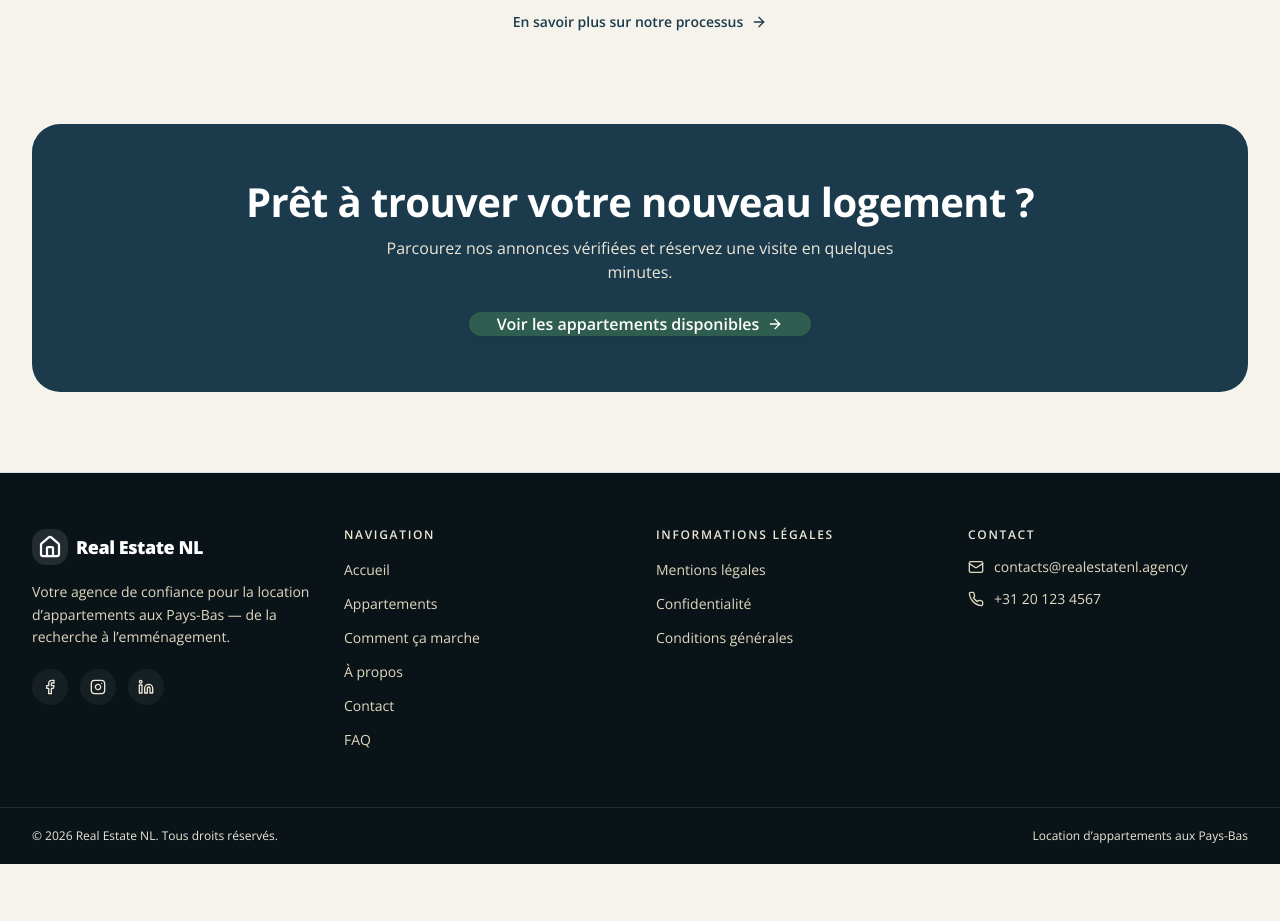
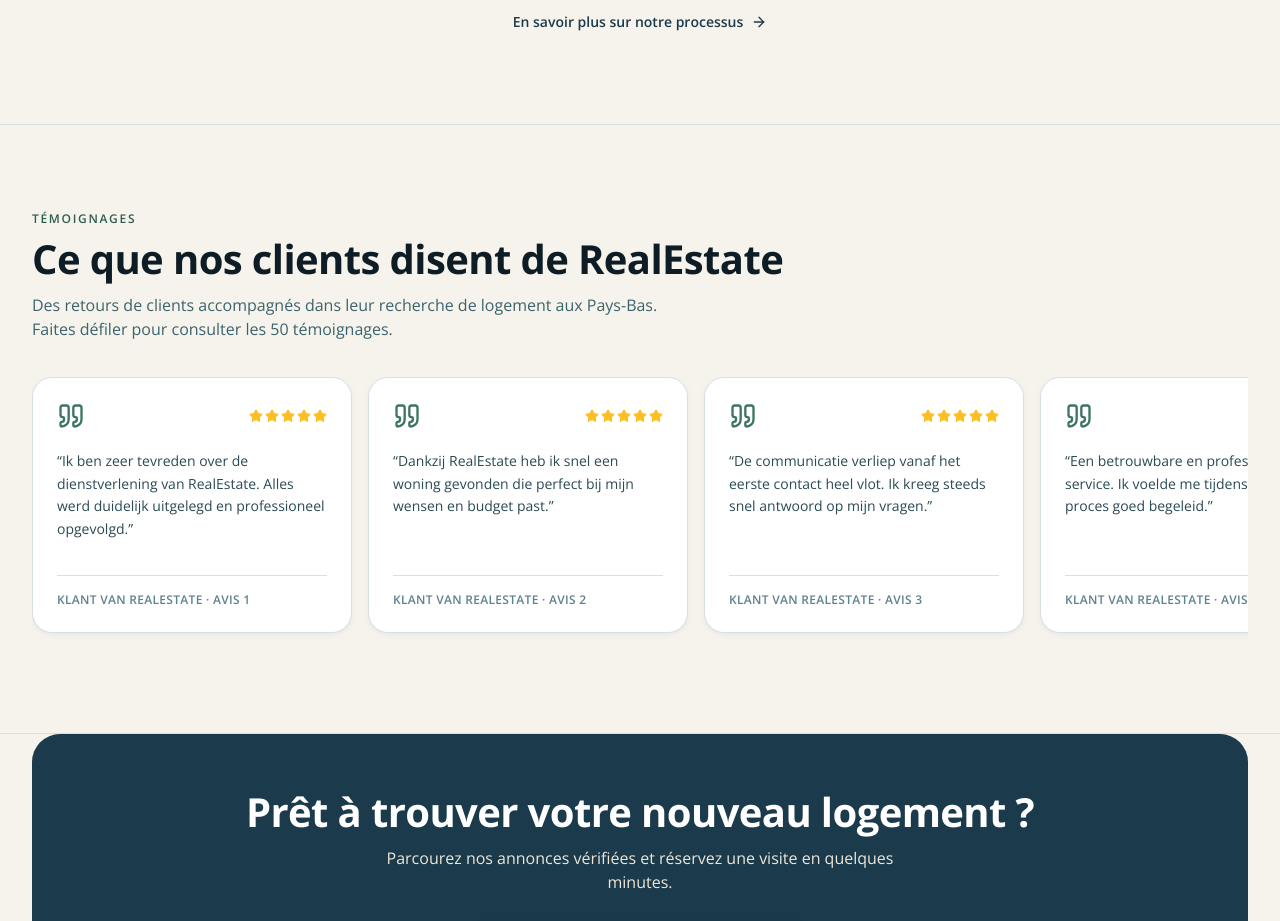
Before and after one commit to Medellin20/RealEstate, a Next.js app: page / in a window 1280 px wide. Shown: the part 1740-2661 px from the top of the page. Before the commit the page ends 2604 px from the top, so only its background shows below. Built offline with nearby package versions, Linux system fonts and the light colour scheme; no server answers; the database is empty.

Commit message:
New Configs

```diff
--- a/app/(public)/page.tsx
+++ b/app/(public)/page.tsx
@@ -1,7 +1,7 @@
 import Link from 'next/link';
 import Image from 'next/image';
 import type { Metadata } from 'next';
-import { ArrowRight, ShieldCheck, KeyRound, CalendarCheck, Building2 } from 'lucide-react';
+import { ArrowRight, ShieldCheck, KeyRound, CalendarCheck, Building2, Quote, Star } from 'lucide-react';
 import { HeroSearchBar } from '@/components/properties/hero-search-bar';
 import { PropertyCard } from '@/components/properties/property-card';
 import { FadeIn } from '@/components/ui/fade-in';
@@ -9,6 +9,7 @@
 import { Button } from '@/components/ui/button';
 import { getFeaturedProperties } from '@/lib/data/properties';
 import { DUTCH_CITIES } from '@/lib/utils/constants';
+import { DUTCH_TESTIMONIALS } from '@/lib/data/testimonials';
 
 export const revalidate = 60;
 
@@ -182,6 +183,41 @@
         </div>
       </section>
 
+      {/* TÉMOIGNAGES CLIENTS */}
+      <section className="border-y border-ink-100 bg-sand-100/60 py-16 sm:py-20">
+        <div className="container-app">
+          <FadeIn>
+            <SectionHeading
+              eyebrow="Témoignages"
+              title="Ce que nos clients disent de RealEstate"
+              description="Des retours de clients accompagnés dans leur recherche de logement aux Pays-Bas. Faites défiler pour consulter les 50 témoignages."
+            />
+          </FadeIn>
+
+          <div className="mt-9 flex snap-x snap-mandatory gap-4 overflow-x-auto pb-5 [scrollbar-width:thin]">
+            {DUTCH_TESTIMONIALS.map((testimonial, index) => (
+              <article
+                key={index}
+                className="flex min-h-64 w-[85vw] max-w-sm shrink-0 snap-start flex-col rounded-2xl border border-ink-100 bg-white p-6 shadow-soft sm:w-80"
+              >
+                <div className="flex items-center justify-between gap-3">
+                  <Quote className="h-7 w-7 text-canal-500" aria-hidden="true" />
+                  <div className="flex gap-0.5 text-amber-400" aria-label="5 étoiles sur 5">
+                    {[1, 2, 3, 4, 5].map((star) => <Star key={star} className="h-3.5 w-3.5 fill-current" />)}
+                  </div>
+                </div>
+                <blockquote className="mt-5 flex-1 text-sm leading-relaxed text-ink-600" lang="nl">
+                  “{testimonial}”
+                </blockquote>
+                <p className="mt-5 border-t border-ink-100 pt-4 text-xs font-semibold uppercase tracking-wide text-ink-400">
+                  Klant van RealEstate · Avis {index + 1}
+                </p>
+              </article>
+            ))}
+          </div>
+        </div>
+      </section>
+
       {/* CTA FINAL */}
       <section className="pb-20">
         <div className="container-app">
--- a/components/layout/language-translator.tsx
+++ b/components/layout/language-translator.tsx
@@ -41,6 +41,28 @@
         id
       );
       initialized.current = true;
+
+      // Google injecte le <select> après l'initialisation. On mémorise
+      // explicitement le choix avec un cookie valable sur tout le site.
+      const container = document.getElementById(id);
+      const bindLanguageSelect = () => {
+        const select = container?.querySelector<HTMLSelectElement>('.goog-te-combo');
+        if (!select || select.dataset.languageBound === 'true') return Boolean(select);
+        select.dataset.languageBound = 'true';
+        select.setAttribute('aria-label', 'Choisir la langue du site');
+        select.addEventListener('change', () => {
+          const language = select.value || 'fr';
+          document.cookie = `googtrans=/fr/${language}; path=/; SameSite=Lax`;
+        });
+        return true;
+      };
+
+      if (!bindLanguageSelect() && container) {
+        const observer = new MutationObserver(() => {
+          if (bindLanguageSelect()) observer.disconnect();
+        });
+        observer.observe(container, { childList: true, subtree: true });
+      }
     };
 
     window.addEventListener('real-estate-translate-ready', initialize);
--- a/components/layout/navbar.tsx
+++ b/components/layout/navbar.tsx
@@ -131,13 +131,17 @@
           </div>
         </div>
 
-        <button
-          onClick={() => setMobileOpen((open) => !open)}
-          className="inline-flex min-h-11 min-w-11 items-center justify-center rounded-xl text-ink-700 hover:bg-sand-100 md:hidden"
-          aria-label="Ouvrir le menu"
-        >
-          {mobileOpen ? <X className="h-6 w-6" /> : <Menu className="h-6 w-6" />}
-        </button>
+        <div className="flex items-center gap-1.5 md:hidden">
+          <LanguageTranslator id="mobile-language-translator" />
+          <button
+            onClick={() => setMobileOpen((open) => !open)}
+            className="inline-flex min-h-11 min-w-11 items-center justify-center rounded-xl text-ink-700 hover:bg-sand-100"
+            aria-label={mobileOpen ? 'Fermer le menu' : 'Ouvrir le menu'}
+            aria-expanded={mobileOpen}
+          >
+            {mobileOpen ? <X className="h-6 w-6" /> : <Menu className="h-6 w-6" />}
+          </button>
+        </div>
       </nav>
 
       <AnimatePresence>
@@ -152,7 +156,6 @@
               className="absolute inset-x-0 top-full z-50 max-h-[calc(100vh-4rem)] overflow-y-auto border-t border-ink-100 bg-white shadow-lifted md:hidden"
             >
               <div className="container-app py-3">
-                <LanguageTranslator id="mobile-language-translator" className="mb-2 w-fit" />
                 {NAV_LINKS.map((link, i) => (
                   <motion.div
                     key={link.href}
--- /dev/null
+++ b/lib/data/testimonials.ts
@@ -0,0 +1,52 @@
+export const DUTCH_TESTIMONIALS = [
+  'Ik ben zeer tevreden over de dienstverlening van RealEstate. Alles werd duidelijk uitgelegd en professioneel opgevolgd.',
+  'Dankzij RealEstate heb ik snel een woning gevonden die perfect bij mijn wensen en budget past.',
+  'De communicatie verliep vanaf het eerste contact heel vlot. Ik kreeg steeds snel antwoord op mijn vragen.',
+  'Een betrouwbare en professionele service. Ik voelde me tijdens het hele proces goed begeleid.',
+  'RealEstate heeft mij uitstekend geholpen bij het vinden van een geschikt appartement. Zeker een aanrader.',
+  'Ik waardeerde vooral de transparantie en duidelijke informatie. Geen verrassingen en een correcte begeleiding.',
+  'Mijn ervaring met RealEstate was erg positief. Het team was vriendelijk, bereikbaar en behulpzaam.',
+  'Binnen korte tijd vond ik via RealEstate een woning die volledig aan mijn verwachtingen voldeed.',
+  'Vanaf de eerste aanvraag tot de afronding werd alles professioneel geregeld.',
+  'RealEstate neemt echt de tijd om naar de wensen van de klant te luisteren.',
+  'Ik ben zeer tevreden over de persoonlijke begeleiding die ik heb gekregen.',
+  'De medewerkers waren vriendelijk en gaven duidelijke antwoorden op al mijn vragen.',
+  'Een prettige ervaring van begin tot eind. Alles verliep georganiseerd en zonder onnodige stress.',
+  'RealEstate heeft mij geholpen om snel een passende huurwoning te vinden.',
+  'Ik voelde mij serieus genomen en goed geïnformeerd tijdens het volledige traject.',
+  'De service was snel, professioneel en efficiënt. Precies wat ik nodig had.',
+  'Wat ik vooral waardeerde, was de goede bereikbaarheid van het team.',
+  'Mijn zoektocht naar een woning werd dankzij RealEstate een stuk eenvoudiger.',
+  'Professionele begeleiding en duidelijke afspraken. Ik ben heel tevreden.',
+  'Ik kreeg verschillende mogelijkheden aangeboden die goed aansloten bij mijn zoekcriteria.',
+  'RealEstate gaf mij vertrouwen door de duidelijke en correcte communicatie.',
+  'Een uitstekende dienstverlening. Mijn aanvraag werd snel en zorgvuldig behandeld.',
+  'Ik zou RealEstate zeker aanbevelen aan iedereen die op zoek is naar een woning.',
+  'Alles werd stap voor stap uitgelegd, waardoor ik precies wist wat ik kon verwachten.',
+  'Het team denkt met je mee en probeert echt een passende oplossing te vinden.',
+  'Ik ben erg blij met mijn nieuwe woning en dankbaar voor de begeleiding van RealEstate.',
+  'Een betrouwbare partner tijdens mijn zoektocht naar een appartement.',
+  'Het contact was aangenaam en professioneel. Mijn vragen werden steeds snel beantwoord.',
+  'Dankzij de hulp van RealEstate kon ik veel tijd besparen tijdens mijn zoektocht.',
+  'De dienstverlening was persoonlijk en efficiënt. Dat heb ik enorm gewaardeerd.',
+  'RealEstate heeft goed geluisterd naar mijn voorkeuren en kwam met passende voorstellen.',
+  'Het hele proces verliep veel eenvoudiger dan ik vooraf had verwacht.',
+  'Een professioneel team dat weet hoe belangrijk goede communicatie is.',
+  'Ik voelde mij vanaf het begin welkom en serieus genomen.',
+  'De begeleiding was duidelijk, vriendelijk en professioneel.',
+  'Ik had specifieke wensen voor mijn woning en RealEstate hield daar goed rekening mee.',
+  'Een zeer goede ervaring. Ik zou zonder twijfel opnieuw gebruikmaken van hun diensten.',
+  'De informatie over de woning en de procedure was helder en overzichtelijk.',
+  'Ik ben tevreden over zowel de snelheid als de kwaliteit van de dienstverlening.',
+  'Mijn zoektocht verliep soepel dankzij de professionele ondersteuning van RealEstate.',
+  'Het team bleef gedurende het hele proces beschikbaar voor vragen en ondersteuning.',
+  'RealEstate gaf mij een goed gevoel door open en duidelijk te communiceren.',
+  'Ik vond de persoonlijke aanpak een groot pluspunt.',
+  'Alles werd correct opgevolgd en ik werd steeds goed geïnformeerd over de volgende stappen.',
+  'Een fijne samenwerking met een team dat klanttevredenheid duidelijk belangrijk vindt.',
+  'RealEstate hielp mij om een woning te vinden die goed aansluit bij mijn dagelijkse behoeften.',
+  'De service was professioneel en de communicatie verliep bijzonder prettig.',
+  'Ik ben blij dat ik voor RealEstate heb gekozen. De begeleiding heeft mijn zoektocht veel gemakkelijker gemaakt.',
+  'Van het eerste contact tot de afronding heb ik een positieve ervaring gehad.',
+  'Ik kan RealEstate aanbevelen vanwege de duidelijke communicatie, professionele aanpak en goede begeleiding.',
+] as const;
```
